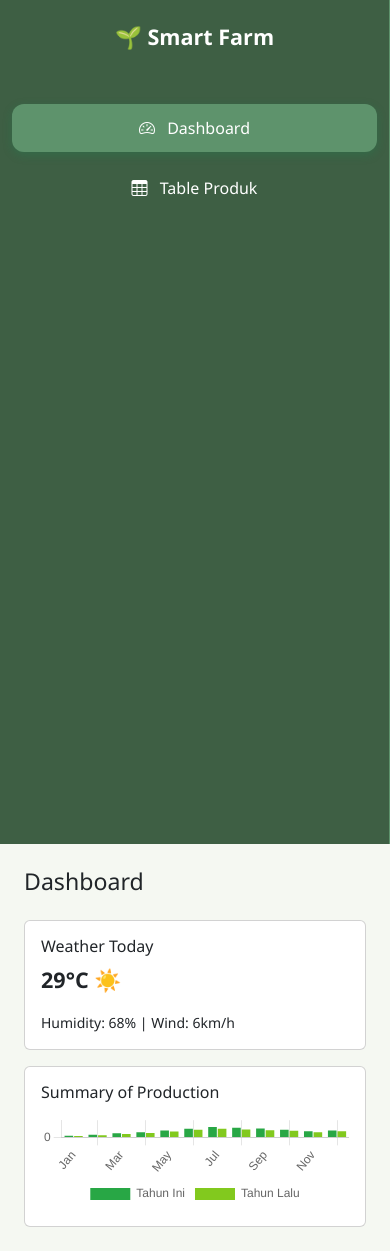
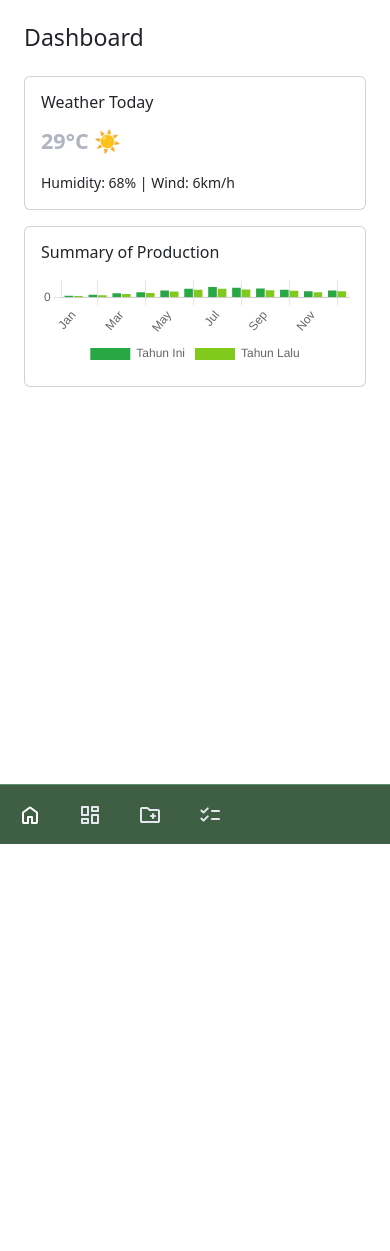
Before and after one commit to r4scodee/webFitcom2025_SkinfaDev_smkinformatikaalirsyad, a PHP site: the page made by index.php in a window 390 px wide. After the commit the page ends 844 px from the top, so only its background shows below. Run offline with PHP 8.4, Linux system fonts and the light colour scheme.

Commit message:
Perubahan Pada Sidebar dan juga sedikit styling

```diff
--- a/app/views/layouts/layout.php
+++ b/app/views/layouts/layout.php
@@ -4,6 +4,7 @@
   <meta charset="UTF-8">
   <meta name="viewport" content="width=device-width, initial-scale=1.0">
   <title><?= $title ?? "Smart Farm" ?></title>
+  <link rel="stylesheet" href="<?= BASE_URL ?>asset/css/style.css">
   <!-- Bootstrap 5 -->
   <link href="https://cdn.jsdelivr.net/npm/bootstrap@5.3.0/dist/css/bootstrap.min.css" rel="stylesheet">
   <!-- Icons -->
@@ -12,68 +13,64 @@
   <script src="https://code.jquery.com/jquery-3.6.0.min.js"></script>
   <!-- Chart.js -->
   <script src="https://cdn.jsdelivr.net/npm/chart.js"></script>
-  <style>
-    /* Sidebar styling */
-body {
-  font-family: 'Segoe UI', sans-serif;
-  background-color: #f5f8f2;
-  margin: 0c !important;        /* hilangkan margin bawaan body */
-  padding: 0 !important;       /* hilangkan padding bawaan body */
-}
-
-.container-fluid {
-  padding-left: 20;  /* hilangkan padding kiri-kanan bootstrap */
-  padding-right: 20;
-}
-
-.sidebar {
-  min-height: 100vh;
-  background: #3E5F44;
-  border-right: 1px solid #5E936C;
-}
-
-.sidebar-link {
-  width: 100%;
-  text-align: center;
-  padding: 12px 0;
-  margin: 6px 0;
-  border-radius: 12px;
-  color: #fff;
-  font-weight: 500;
-  transition: all 0.3s ease;
-}
-
-.sidebar-link:hover {
-  background: #e9f7ef;
-  color: #5E936C;
-  transform: translateX(5px);
-}
-
-.sidebar-link.active {
-  background: #5E936C;
-  color: #fff !important;
-  box-shadow: 0 3px 10px rgba(25, 135, 84, 0.3);
-}
-  </style>
 </head>
 <body>
 <div class="container-fluid">
   <div class="row">
     <!-- Sidebar -->
-    <nav class="col-md-2 sidebar d-flex flex-column align-items-center pt-4">
-      <h4 class="mb-5 fw-bold text-white">🌱 Smart Farm</h4>
-
+    <nav id="sidebar">
+    <ul>
+      <li>
+        <span class="logo">Digital Farming</span>
+        <button onclick=toggleSidebar() id="toggle-btn">
+          <svg xmlns="" height="24px" viewBox="0 -960 960 960" width="24px" fill="#e8eaed"><path d="m313-480 155 156q11 11 11.5 27.5T468-268q-11 11-28 11t-28-11L228-452q-6-6-8.5-13t-2.5-15q0-8 2.5-15t8.5-13l184-184q11-11 27.5-11.5T468-692q11 11 11 28t-11 28L313-480Zm264 0 155 156q11 11 11.5 27.5T732-268q-11 11-28 11t-28-11L492-452q-6-6-8.5-13t-2.5-15q0-8 2.5-15t8.5-13l184-184q11-11 27.5-11.5T732-692q11 11 11 28t-11 28L577-480Z"/></svg>
+        </button>
+      </li>
+      <li class="active">
         <a href="<?= BASE_URL ?>dashboard"
         class="nav-link sidebar-link <?= ($active ?? '') === 'dashboard' ? 'active' : '' ?>">
-      <i class="bi bi-speedometer2 me-2"></i> Dashboard
+        <svg xmlns="http://www.w3.org/2000/svg" height="24px" viewBox="0 -960 960 960" width="24px" fill="#e8eaed"><path d="M240-200h120v-200q0-17 11.5-28.5T400-440h160q17 0 28.5 11.5T600-400v200h120v-360L480-740 240-560v360Zm-80 0v-360q0-19 8.5-36t23.5-28l240-180q21-16 48-16t48 16l240 180q15 11 23.5 28t8.5 36v360q0 33-23.5 56.5T720-120H560q-17 0-28.5-11.5T520-160v-200h-80v200q0 17-11.5 28.5T400-120H240q-33 0-56.5-23.5T160-200Zm320-270Z"/></svg>
+        <span>Dashboard</span>
         </a>
-
+      </li>
+      <li>
         <a href="<?= BASE_URL ?>products"
         class="nav-link sidebar-link <?= ($active ?? '') === 'products' ? 'active' : '' ?>">
-      <i class="bi bi-table me-2"></i> Table Produk
+        <svg xmlns="http://www.w3.org/2000/svg" height="24px" viewBox="0 -960 960 960" width="24px" fill="#e8eaed"><path d="M520-640v-160q0-17 11.5-28.5T560-840h240q17 0 28.5 11.5T840-800v160q0 17-11.5 28.5T800-600H560q-17 0-28.5-11.5T520-640ZM120-480v-320q0-17 11.5-28.5T160-840h240q17 0 28.5 11.5T440-800v320q0 17-11.5 28.5T400-440H160q-17 0-28.5-11.5T120-480Zm400 320v-320q0-17 11.5-28.5T560-520h240q17 0 28.5 11.5T840-480v320q0 17-11.5 28.5T800-120H560q-17 0-28.5-11.5T520-160Zm-400 0v-160q0-17 11.5-28.5T160-360h240q17 0 28.5 11.5T440-320v160q0 17-11.5 28.5T400-120H160q-17 0-28.5-11.5T120-160Zm80-360h160v-240H200v240Zm400 320h160v-240H600v240Zm0-480h160v-80H600v80ZM200-200h160v-80H200v80Zm160-320Zm240-160Zm0 240ZM360-280Z"/></svg>
+        <span>Tabel Produk</span>
         </a>
+      </li>
+      <li>
+        <button onclick=toggleSubMenu(this) class="dropdown-btn">
+          <svg xmlns="http://www.w3.org/2000/svg" height="24px" viewBox="0 -960 960 960" width="24px" fill="#e8eaed"><path d="M160-160q-33 0-56.5-23.5T80-240v-480q0-33 23.5-56.5T160-800h207q16 0 30.5 6t25.5 17l57 57h320q33 0 56.5 23.5T880-640v400q0 33-23.5 56.5T800-160H160Zm0-80h640v-400H447l-80-80H160v480Zm0 0v-480 480Zm400-160v40q0 17 11.5 28.5T600-320q17 0 28.5-11.5T640-360v-40h40q17 0 28.5-11.5T720-440q0-17-11.5-28.5T680-480h-40v-40q0-17-11.5-28.5T600-560q-17 0-28.5 11.5T560-520v40h-40q-17 0-28.5 11.5T480-440q0 17 11.5 28.5T520-400h40Z"/></svg>
+          <span>List Tabel</span>
+          <svg xmlns="http://www.w3.org/2000/svg" height="24px" viewBox="0 -960 960 960" width="24px" fill="#e8eaed"><path d="M480-361q-8 0-15-2.5t-13-8.5L268-556q-11-11-11-28t11-28q11-11 28-11t28 11l156 156 156-156q11-11 28-11t28 11q11 11 11 28t-11 28L508-372q-6 6-13 8.5t-15 2.5Z"/></svg>
+        </button>
+        <ul class="sub-menu">
+          <div>
+            <li><a href="#">Gudang</a></li>
+            <li><a href="#">Produk</a></li>
+          </div>
+        </ul>
+      </li>
+      <li>
+        <button onclick=toggleSubMenu(this) class="dropdown-btn">
+          <svg xmlns="http://www.w3.org/2000/svg" height="24px" viewBox="0 -960 960 960" width="24px" fill="#e8eaed"><path d="m221-313 142-142q12-12 28-11.5t28 12.5q11 12 11 28t-11 28L250-228q-12 12-28 12t-28-12l-86-86q-11-11-11-28t11-28q11-11 28-11t28 11l57 57Zm0-320 142-142q12-12 28-11.5t28 12.5q11 12 11 28t-11 28L250-548q-12 12-28 12t-28-12l-86-86q-11-11-11-28t11-28q11-11 28-11t28 11l57 57Zm339 353q-17 0-28.5-11.5T520-320q0-17 11.5-28.5T560-360h280q17 0 28.5 11.5T880-320q0 17-11.5 28.5T840-280H560Zm0-320q-17 0-28.5-11.5T520-640q0-17 11.5-28.5T560-680h280q17 0 28.5 11.5T880-640q0 17-11.5 28.5T840-600H560Z"/></svg>
+          <span>Todo-Lists</span>
+          <svg xmlns="http://www.w3.org/2000/svg" height="24px" viewBox="0 -960 960 960" width="24px" fill="#e8eaed"><path d="M480-361q-8 0-15-2.5t-13-8.5L268-556q-11-11-11-28t11-28q11-11 28-11t28 11l156 156 156-156q11-11 28-11t28 11q11 11 11 28t-11 28L508-372q-6 6-13 8.5t-15 2.5Z"/></svg>
+        </button>
+        <ul class="sub-menu">
+          <div>
+            <li><a href="#">Work</a></li>
+            <li><a href="#">Private</a></li>
+            <li><a href="#">Coding</a></li>
+            <li><a href="#">Gardening</a></li>
+            <li><a href="#">School</a></li>
+          </div>
+        </ul>
+      </li>
+    </ul>
   </nav>
-
 
     <!-- Content -->
     <main class="col-md-10 p-4">
@@ -81,13 +78,7 @@ body {
     </main>
   </div>
 </div>
-<script>
-$(document).ready(function(){
-  $(".sidebar-link").on("click", function(){
-    $(".sidebar-link").removeClass("active");
-    $(this).addClass("active");
-  });
-});
-</script>
+
+<script src="<?= BASE_URL ?>asset/js/script.js"></script>
 </body>
 </html>
--- a/asset/css/style.css
+++ b/asset/css/style.css
@@ -0,0 +1,223 @@
+@import url("https://fonts.googleapis.com/css2?family=Poppins:ital,wght@0,100;0,200;0,300;0,400;0,500;0,600;0,700;0,800;0,900;1,100;1,200;1,300;1,400;1,500;1,600;1,700;1,800;1,900&display=swap");
+:root {
+  --base-clr: #3e5f44;
+  --line-clr: #5e936c;
+  --hover-clr: #5e936c;
+  --text-clr: #e6e6ef;
+  --accent-clr: #fff;
+  --secondary-text-clr: #b0b3c1;
+}
+
+html {
+  font-family: Poppins, "Segoe UI", Tahoma, Geneva, Verdana, sans-serif;
+  line-height: 1.5rem;
+}
+
+body {
+  font-family: "Segoe UI", sans-serif;
+  background-color: #f5f8f2;
+}
+
+#sidebar {
+  box-sizing: border-box;
+  height: 100vh;
+  width: 250px;
+  padding: 5px 1em;
+  background-color: var(--base-clr);
+  border-right: 1px solid var(--line-clr);
+
+  position: sticky;
+  top: 0;
+  align-self: start;
+  transition: 300ms ease-in-out;
+  overflow: hidden;
+  text-wrap: nowrap;
+}
+#sidebar.close {
+  padding: 5px !important;
+  width: 60px !important;
+  text-align: center;
+}
+
+#sidebar ul {
+  list-style: none;
+  padding: 0;
+}
+#sidebar > ul > li:first-child {
+  display: flex;
+  justify-content: flex-end;
+  margin-bottom: 16px;
+  .logo {
+    font-weight: 600;
+  }
+}
+#sidebar ul li.active a {
+  color: var(--accent-clr);
+
+  svg {
+    fill: var(--accent-clr);
+  }
+}
+
+#sidebar a,
+#sidebar .dropdown-btn,
+#sidebar .logo {
+  border-radius: 0.5em;
+  padding: 0.85em;
+  text-decoration: none;
+  color: var(--text-clr);
+  display: flex;
+  align-items: center;
+  gap: 1em;
+}
+.dropdown-btn {
+  width: 100%;
+  text-align: left;
+  background: none;
+  border: none;
+  font: inherit;
+  cursor: pointer;
+}
+#sidebar svg {
+  flex-shrink: 0;
+  fill: var(--text-clr);
+}
+#sidebar a span,
+#sidebar .dropdown-btn span {
+  flex-grow: 1;
+}
+#sidebar a:hover,
+#sidebar .dropdown-btn:hover {
+  background-color: var(--hover-clr);
+}
+#sidebar .sub-menu {
+  display: grid;
+  grid-template-rows: 0fr;
+  transition: 300ms ease-in-out;
+
+  > div {
+    overflow: hidden;
+  }
+}
+#sidebar .sub-menu.show {
+  grid-template-rows: 1fr;
+}
+.dropdown-btn svg {
+  transition: 200ms ease;
+}
+.rotate svg:last-child {
+  rotate: 180deg;
+}
+#sidebar .sub-menu a {
+  padding-left: 2em;
+}
+#toggle-btn {
+  margin-left: auto;
+  padding: 1em;
+  border: none;
+  border-radius: 0.5em;
+  background: none;
+  cursor: pointer;
+
+  svg {
+    transition: rotate 150ms ease;
+  }
+}
+#toggle-btn:hover {
+  background-color: var(--hover-clr);
+}
+
+main {
+  padding: min(30px, 7%);
+}
+main p {
+  color: var(--secondary-text-clr);
+  margin-top: 5px;
+  margin-bottom: 15px;
+}
+.container {
+  border: 1px solid var(--line-clr);
+  border-radius: 1em;
+  margin-bottom: 20px;
+  padding: min(3em, 15%);
+
+  h2,
+  p {
+    margin-top: 1em;
+  }
+}
+
+@media (max-width: 800px) {
+  body {
+    grid-template-columns: 1fr;
+  }
+  main {
+    padding: 2em 1em 60px 2em;
+  }
+  .container {
+    border: none;
+    padding: 0;
+  }
+  #sidebar {
+    height: 60px;
+    width: 100%;
+    border-right: none;
+    border-top: 1px solid var(--line-clr);
+    padding: 0;
+    position: fixed;
+    top: unset;
+    bottom: 0;
+
+    > ul {
+      padding: 0;
+      display: grid;
+      grid-auto-columns: 60px;
+      grid-auto-flow: column;
+      align-items: center;
+      overflow-x: scroll;
+    }
+    ul li {
+      height: 100%;
+    }
+    ul a,
+    ul .dropdown-btn {
+      width: 60px;
+      height: 60px;
+      padding: 0;
+      border-radius: 0;
+      justify-content: center;
+    }
+
+    ul li span,
+    ul li:first-child,
+    .dropdown-btn svg:last-child {
+      display: none;
+    }
+
+    ul li .sub-menu.show {
+      position: fixed;
+      bottom: 60px;
+      left: 0;
+      box-sizing: border-box;
+      height: 60px;
+      width: 100%;
+      background-color: var(--hover-clr);
+      border-top: 1px solid var(--line-clr);
+      display: flex;
+      justify-content: center;
+
+      > div {
+        overflow-x: auto;
+      }
+      li {
+        display: inline-flex;
+      }
+      a {
+        box-sizing: border-box;
+        padding: 1em;
+        width: auto;
+        justify-content: center;
+      }
+    }
+  }
+}
--- a/asset/js/script.js
+++ b/asset/js/script.js
@@ -0,0 +1,31 @@
+const toggleButton = document.getElementById('toggle-btn')
+const sidebar = document.getElementById('sidebar')
+
+function toggleSidebar(){
+  sidebar.classList.toggle('close')
+  toggleButton.classList.toggle('rotate')
+
+  closeAllSubMenus()
+}
+
+function toggleSubMenu(button){
+
+  if(!button.nextElementSibling.classList.contains('show')){
+    closeAllSubMenus()
+  }
+
+  button.nextElementSibling.classList.toggle('show')
+  button.classList.toggle('rotate')
+
+  if(sidebar.classList.contains('close')){
+    sidebar.classList.toggle('close')
+    toggleButton.classList.toggle('rotate')
+  }
+}
+
+function closeAllSubMenus(){
+  Array.from(sidebar.getElementsByClassName('show')).forEach(ul => {
+    ul.classList.remove('show')
+    ul.previousElementSibling.classList.remove('rotate')
+  })
+}
```
Also changed, not shown: backup.html (+45 -0 lines). Lines whose indentation alone changed are shown as unchanged.
